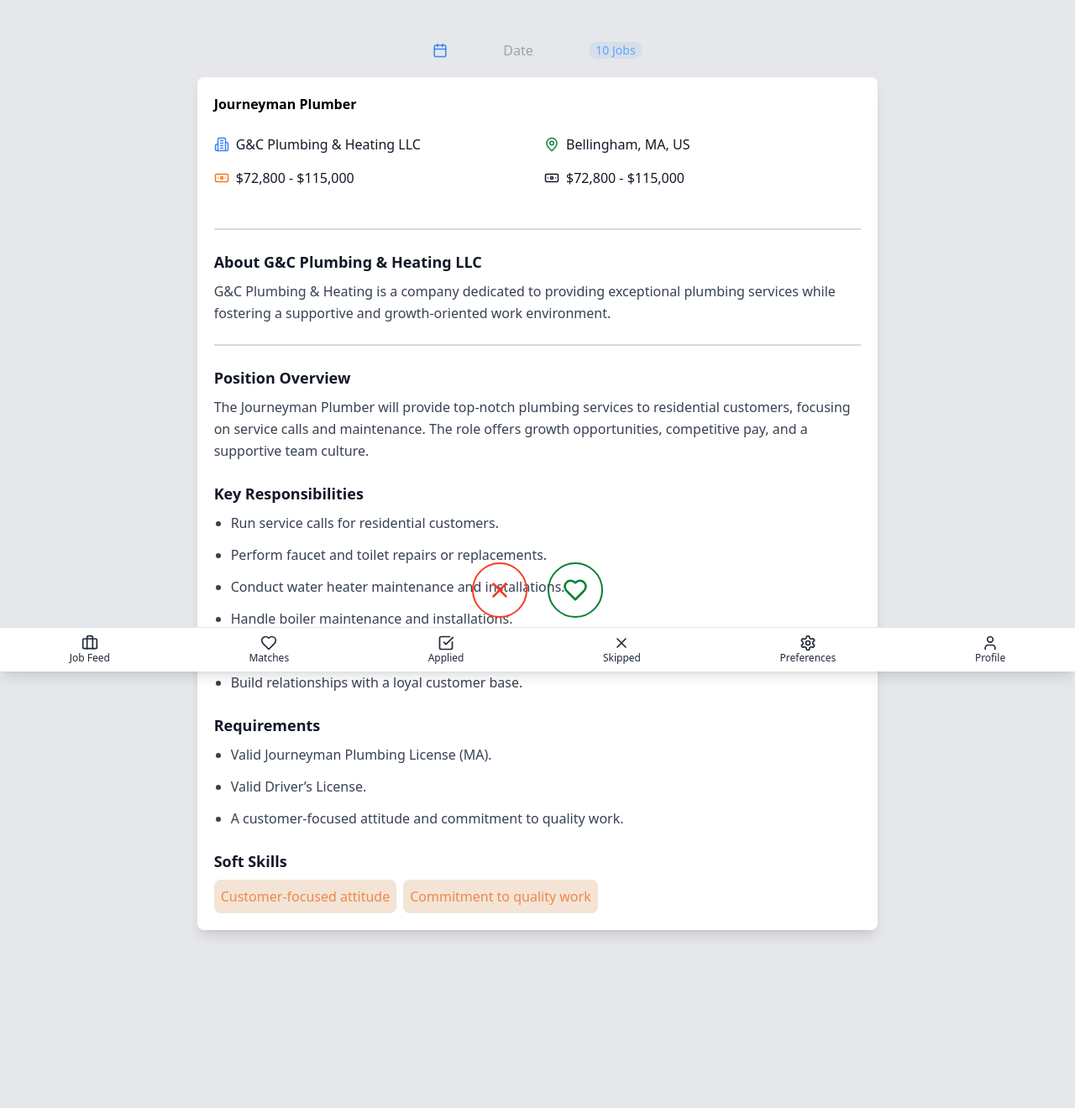
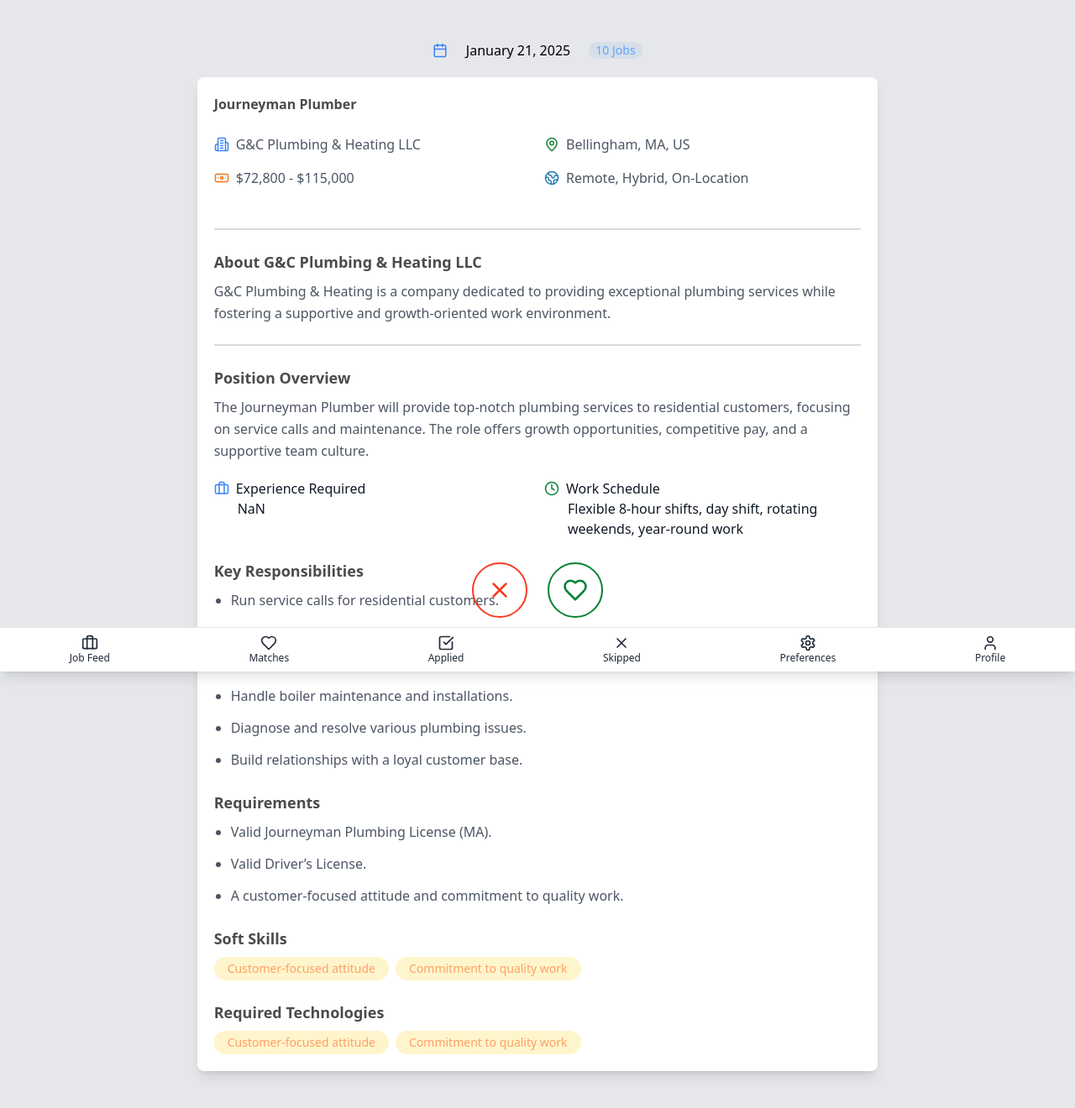
Before and after one commit to Muhammadbilalhaider/netlify-tailwind, a React (Create React App) app: page /feed in a window 1280 px wide. Shown: the top 1320 px of the page at 84% size. Built offline with nearby package versions, Linux system fonts and the light colour scheme.

Commit message:
making Applied

```diff
--- a/src/components/MatchJobs/Matchjobs.tsx
+++ b/src/components/MatchJobs/Matchjobs.tsx
@@ -39,26 +39,28 @@
 
 
         <div className="flex p-3 flex-col w-full bg-white border border-gray-300 rounded-xl space-y-3">
-          <p className="font-bold text-base sm:text-lg">Journeyman Plumber</p>
-
+          <span className='flex flex-row items-center space-x-6'>
+          <p className="font-semibold text-gray-900 text-lg sm:text-lg">Journeyman Plumber</p>
+          <span className='bg-success/5 p-1'><p className='text-xs text-success'>New Match</p></span>
+          </span>
           <div className="flex flex-row items-center space-x-2 text-sm">
             <Building2 size={18} />
-            <span>G&C Plumbing & Heating LLC</span>
+            <span><p className='text-gray-600'>G&C Plumbing & Heating LLC</p></span>
           </div>
 
           <div className="flex flex-row items-center space-x-2 text-sm">
             <MapPin size={18} />
-            <span>Bellingham, MA, US</span>
+            <span><p className='text-gray-600'>Bellingham, MA, US</p></span>
           </div>
 
           <div className="flex flex-row items-center space-x-2 text-sm">
             <Banknote size={18} />
-            <span>$72,800 - $115,000</span>
+            <span><p className='text-gray-600'>$72,800 - $115,000</p></span>
           </div>
 
           <div className="flex flex-row items-center space-x-2 text-sm">
             <Clock size={18} />
-            <span>Posted about 11 hours ago</span>
+            <span><p className='text-sm text-gray-500'>Posted about 11 hours ago</p></span>
           </div>
 
           {/* Buttons */}
--- a/src/components/jobFeed/JobFeed.tsx
+++ b/src/components/jobFeed/JobFeed.tsx
@@ -1,10 +1,10 @@
 import React, { useState, useRef } from 'react';
 import DatePicker from 'react-datepicker';
 import 'react-datepicker/dist/react-datepicker.css';
-import { Banknote, Building2, Calendar, Heart, MapPin, X } from 'lucide-react';
+import { Banknote, Briefcase, Building2, Calendar, Clock, Heart, MapPin, X,ChevronRight, Monitor, Earth } from 'lucide-react';
 
 const JobFeed = () => {
-    const [selectedDate, setSelectedDate] = useState(null);
+  const [selectedDate, setSelectedDate] = useState(new Date());
   const datePickerRef = useRef<DatePicker | null>(null);
 
 
@@ -60,7 +60,7 @@
       <div className="flex flex-col p-5 items-start bg-white w-full md:w-10/12 lg:w-8/12 shadow-lg rounded-lg">
         {/* Job Title */}
         <div className="mb-4">
-            <h5 className="text-black font-bold mb-2">Journeyman Plumber</h5>
+          <h5 className="font-bold mb-2 text-neutral-dark">Journeyman Plumber</h5>
         </div>
 
         {/* Job Details */}
@@ -69,23 +69,23 @@
             <span className="text-blue-500">
               <Building2 size={18} />
             </span>
-              <p className="text-base ml-2">G&C Plumbing & Heating LLC</p>
+            <p className="text-base text-gray-600 ml-2">G&C Plumbing & Heating LLC</p>
           </div>
           <div className="flex items-center">
             <span className="text-green-700">
               <MapPin size={18} />
             </span>
-              <p className="text-base ml-2">Bellingham, MA, US</p>
+            <p className="text-base text-gray-600 ml-2">Bellingham, MA, US</p>
           </div>
           <div className="flex items-center">
             <span className="text-orange-500">
               <Banknote size={18} />
             </span>
-              <p className="text-base ml-2">$72,800 - $115,000</p>
+            <p className="text-base text-gray-600 ml-2">$72,800 - $115,000</p>
           </div>
-            <div className="flex items-center">
-              <Banknote size={18} />
-              <p className="text-base ml-2">$72,800 - $115,000</p>
+          <div className="flex items-center ">
+            <span className='flex text-primary'><Earth size={18} /></span>
+            <p className="text-base ml-2 text-gray-600">Remote, Hybrid, On-Location</p>
           </div>
         </div>
 
@@ -95,8 +95,8 @@
         </div>
 
         {/* About Section */}
-          <p className="text-lg font-semibold mb-2">About G&C Plumbing & Heating LLC</p>
-          <p className="text-gray-700 leading-relaxed">
+        <p className="text-lg font-semibold text-neutral-dark mb-2">About G&C Plumbing & Heating LLC</p>
+        <p className="text-gray-600 leading-relaxed">
           G&C Plumbing & Heating is a company dedicated to providing exceptional plumbing services while fostering a supportive and growth-oriented work environment.
         </p>
 
@@ -106,29 +106,58 @@
         </div>
 
         {/* Position Overview */}
-          <p className="text-lg font-semibold mb-2">Position Overview</p>
-          <p className="text-gray-700 leading-relaxed">
+        <p className="text-lg font-semibold text-neutral-dark mb-2">Position Overview</p>
+        <p className="leading-relaxed text-gray-600">
           The Journeyman Plumber will provide top-notch plumbing services to residential customers, focusing on service calls and maintenance. The role offers growth opportunities, competitive pay, and a supportive team culture.
         </p>
 
+        <div className="grid grid-cols-1 md:grid-cols-2 mt-5 gap-4 w-full">
+          <div className="flex flex-col w-full">
+            <span className="items-center flex flex-row ">
+             <span className='text-blue-500 '><Briefcase size={18} /></span>
+              <p className="text-base ml-2">Experience Required</p>
+            </span>
+
+
+            <p className="text-base ml-7">NaN</p>
+
+          </div>
+
+          <div className="flex flex-col">
+            <span className="items-center  flex -row ">
+            <span className='text-[#038134] '><Clock size={18} /> </span>
+              <p className="text-base ml-2">Work Schedule</p>
+            </span>
+
+
+            <p className="text-base ml-7">Flexible 8-hour shifts, day shift, rotating weekends, year-round work</p>
+
+          </div>
+        </div>
+
+
+
         {/* Key Responsibilities */}
         <div className="mt-6">
-            <p className="text-lg font-semibold mb-2">Key Responsibilities</p>
+          <p className="text-lg text-neutral-dark font-semibold mb-2">Key Responsibilities</p>
           <ul className="list-disc ml-5 space-y-3">
             {keyResponsibilities.map((responsibility, index) => (
-                <li key={index} className="text-gray-700 leading-relaxed">
+              <li key={index} className="text-gray-600 leading-relaxed">
                 {responsibility}
               </li>
             ))}
           </ul>
         </div>
 
+
+
+
         {/* Requirements */}
         <div className="mt-6">
-            <p className="text-lg font-semibold mb-2">Requirements</p>
+          <p className="text-lg text-neutral-dark font-semibold mb-2">Requirements</p>
           <ul className="list-disc ml-5 space-y-3">
             {keyRequirements.map((requirement, index) => (
-                <li key={index} className="text-gray-700 leading-relaxed">
+              <li key={index} className="text-gray-600 leading-relaxed">
                 {requirement}
               </li>
             ))}
@@ -137,15 +166,30 @@
 
         {/* Soft Skills */}
         <div className="mt-6">
-            <p className="text-lg font-semibold mb-2">Soft Skills</p>
-            <div className="flex flex-wrap gap-2">
-              <div className="bg-[#F3E4D5] p-2 rounded-lg">
-                <p className="text-[#F0874B] text-center">Customer-focused attitude</p>
+          <p className="text-lg text-neutral-dark font-semibold mb-2">Soft Skills</p>
+          <div className="flex p-0 gap-2">
+            <div className="bg-accent-light justify-center items-center px-3 rounded-full">
+              <p className="text-accent-secondary p-1 text-sm font-medium text-center">Customer-focused attitude</p>
             </div>
-              <div className="bg-[#F3E4D5] p-2 rounded-lg">
-                <p className="text-[#F0874B] text-center">Commitment to quality work</p>
+            <div className="bg-accent-light justify-center items-center px-3 rounded-full">
+            <p className="text-accent-secondary p-1 text-sm font-medium text-center">Commitment to quality work</p>
             </div>
           </div>
+        </div>
+
+        {/* Required Technologies */}
+
+        <div className="mt-6">
+          <p className="text-lg text-neutral-dark font-semibold mb-2">Required Technologies</p>
+          <div className="flex p-0 gap-2">
+            <div className="bg-accent-light justify-center items-center px-3 rounded-full">
+              <p className="text-accent-secondary p-1 text-sm font-medium text-center">Customer-focused attitude</p>
+            </div>
+            <div className="bg-accent-light justify-center items-center px-3 rounded-full">
+            <p className="text-accent-secondary p-1 text-sm font-medium text-center">Commitment to quality work</p>
+            </div>
+          </div>
+
         </div>
       </div>
 
```
Also changed, not shown: src/components/Applied/Applied.tsx (+32 -15 lines). Lines whose indentation alone changed are shown as unchanged.
